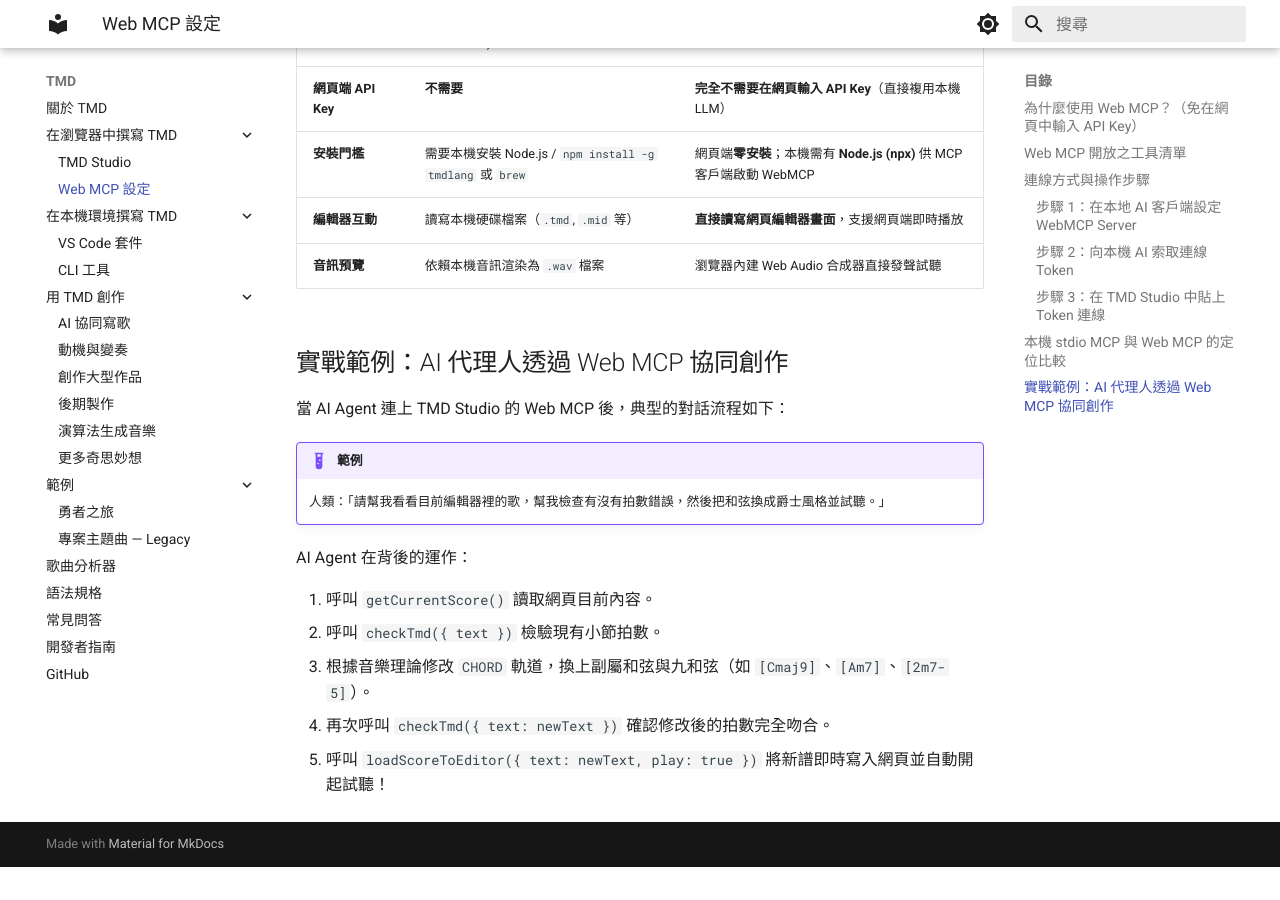
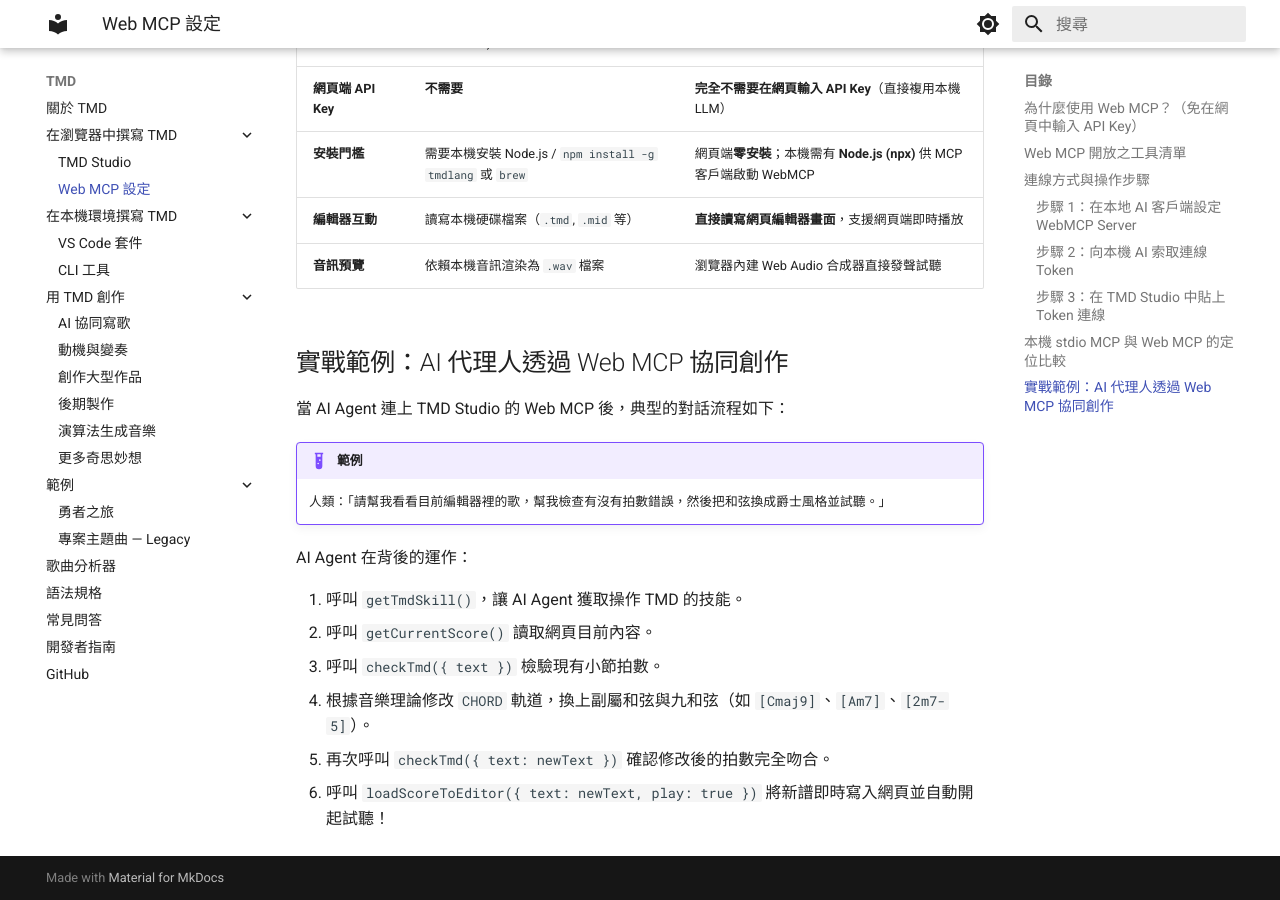
Before and after one commit to TMDLang/TMDLang.github.io, an MkDocs documentation site: the page built from docs/web_mcp.md, in a window 1280 px wide and 900 px high, scrolled down 3576 px. Built offline with MkDocs 1.6.1 and Material for MkDocs 9.7.7, drawn with Linux system fonts in a browser that asks for light colours; before the commit the page ends 4443 px from its top, so only the background shows below that.

```diff
--- a/docs/web_mcp.md
+++ b/docs/web_mcp.md
@@ -103,8 +103,9 @@ TMD 提供了兩種 MCP 運作型態，您可以依照工作情境自由選擇
 
 AI Agent 在背後的運作：
 
-1. 呼叫 `getCurrentScore()` 讀取網頁目前內容。
-2. 呼叫 `checkTmd({ text })` 檢驗現有小節拍數。
-3. 根據音樂理論修改 `CHORD` 軌道，換上副屬和弦與九和弦（如 `[Cmaj9]`、`[Am7]`、`[2m7-5]`）。
-4. 再次呼叫 `checkTmd({ text: newText })` 確認修改後的拍數完全吻合。
-5. 呼叫 `loadScoreToEditor({ text: newText, play: true })` 將新譜即時寫入網頁並自動開起試聽！
+1. 呼叫 `getTmdSkill()`，讓 AI Agent 獲取操作 TMD 的技能。
+2. 呼叫 `getCurrentScore()` 讀取網頁目前內容。
+3. 呼叫 `checkTmd({ text })` 檢驗現有小節拍數。
+4. 根據音樂理論修改 `CHORD` 軌道，換上副屬和弦與九和弦（如 `[Cmaj9]`、`[Am7]`、`[2m7-5]`）。
+5. 再次呼叫 `checkTmd({ text: newText })` 確認修改後的拍數完全吻合。
+6. 呼叫 `loadScoreToEditor({ text: newText, play: true })` 將新譜即時寫入網頁並自動開起試聽！
```
Also changed, not shown: docs/example_journey.md (+4 -1 lines), docs/example_legacy.md (+2 -1 lines).
